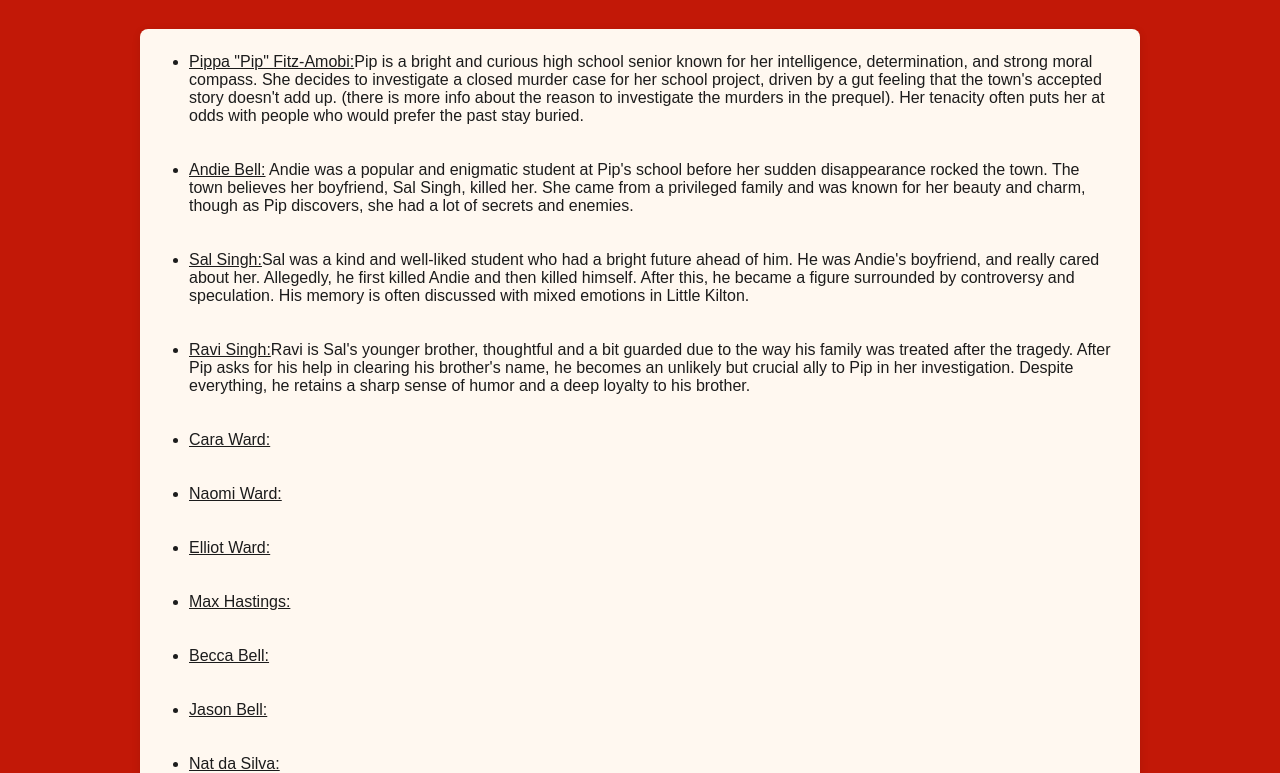
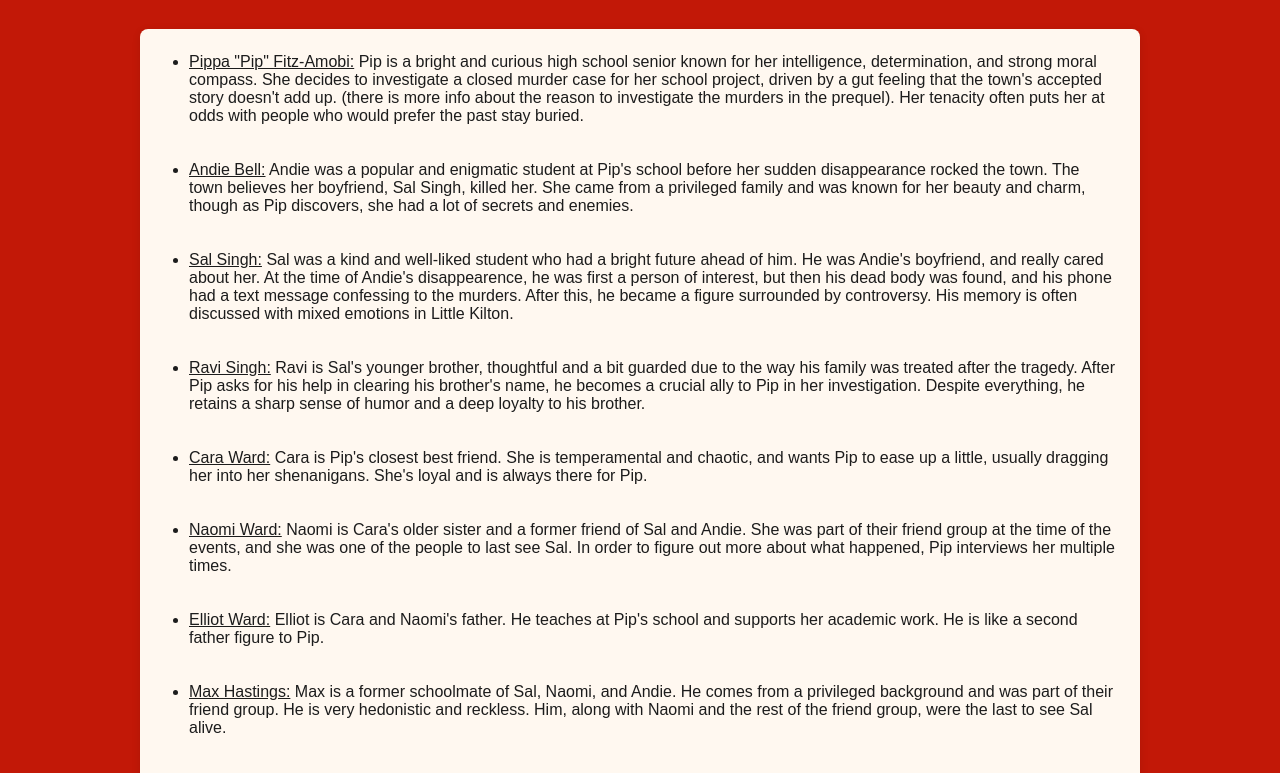
Before and after one commit to hudaazeem/tribute, a plain HTML site: page characters.html in a window 1280 px wide. Shown: the part 178-951 px from the top of the page. Drawn offline with Linux system fonts and the light colour scheme.

Commit message:
finished

```diff
--- a/characters.html
+++ b/characters.html
@@ -24,7 +24,7 @@
         <div id="third-book">
             <div class = "book-text">
                 <ul>
-                    <li><u>Pippa "Pip" Fitz-Amobi:</u>Pip is a bright and curious high school senior known for her intelligence, determination, and strong moral compass.
+                    <li><u>Pippa "Pip" Fitz-Amobi:</u> Pip is a bright and curious high school senior known for her intelligence, determination, and strong moral compass.
                         She decides to investigate a closed murder case for her school project, driven by a gut feeling that the town's accepted story doesn't add up.
                         (there is more info about the reason to investigate the murders in the prequel).
                         Her tenacity often puts her at odds with people who would prefer the past stay buried.
@@ -33,28 +33,38 @@
                         The town believes her boyfriend, Sal Singh, killed her.
                         She came from a privileged family and was known for her beauty and charm, though as Pip discovers, she had a lot of secrets and enemies.
                     </li><br>
-                    <br><li><u>Sal Singh:</u>Sal was a kind and well-liked student who had a bright future ahead of him.
-                        He was Andie's boyfriend, and really cared about her. Allegedly, he first killed Andie and then killed himself.
-                        After this, he became a figure surrounded by controversy and speculation.
+                    <br><li><u>Sal Singh:</u> Sal was a kind and well-liked student who had a bright future ahead of him.
+                        He was Andie's boyfriend, and really cared about her. At the time of Andie's disappearence, he was first a person of interest, but then his dead body was found, and his phone had a text message confessing to the murders.
+                        After this, he became a figure surrounded by controversy.
                         His memory is often discussed with mixed emotions in Little Kilton.
                     </li><br>
-                    <br><li><u>Ravi Singh:</u>Ravi is Sal's younger brother, thoughtful and a bit guarded due to the way his family was treated after the tragedy.
-                        After Pip asks for his help in clearing his brother's name, he becomes an unlikely but crucial ally to Pip in her investigation.
+                    <br><li><u>Ravi Singh:</u> Ravi is Sal's younger brother, thoughtful and a bit guarded due to the way his family was treated after the tragedy.
+                        After Pip asks for his help in clearing his brother's name, he becomes a crucial ally to Pip in her investigation.
                         Despite everything, he retains a sharp sense of humor and a deep loyalty to his brother.
                     </li><br>
-                    <br><li><u>Cara Ward:</u>
+                    <br><li><u>Cara Ward:</u> Cara is Pip's closest best friend. She is temperamental and chaotic, and wants Pip to ease up a little, usually dragging her into her shenanigans.
+                        She's loyal and is always there for Pip.
                     </li><br>
-                    <br><li><u>Naomi Ward:</u>
+                    <br><li><u>Naomi Ward:</u> Naomi is Cara's older sister and a former friend of Sal and Andie.
+                        She was part of their friend group at the time of the events, and she was one of the people to last see Sal.
+                        In order to figure out more about what happened, Pip interviews her multiple times.
                     </li><br>
-                    <br><li><u>Elliot Ward:</u>
+                    <br><li><u>Elliot Ward:</u> Elliot is Cara and Naomi's father.
+                        He teaches at Pip's school and supports her academic work. He is like a second father figure to Pip.
                     </li><br>
-                    <br><li><u>Max Hastings:</u>
+                    <br><li><u>Max Hastings:</u> Max is a former schoolmate of Sal, Naomi, and Andie.
+                        He comes from a privileged background and was part of their friend group. He is very hedonistic and reckless.
+                        Him, along with Naomi and the rest of the friend group, were the last to see Sal alive.
                     </li><br>
-                    <br><li><u>Becca Bell:</u>
+                    <br><li><u>Becca Bell:</u> Becca is Andie's younger sister.
+                        She is still processing with the aftermath of her sister's disappearance.
                     </li><br>
-                    <br><li><u>Jason Bell:</u>
+                    <br><li><u>Jason Bell:</u> Jason is Andie and Becca's father.
+                        He is known to be extremely strict and controlling over his daughters.
+                        He did not approve of Andie's relationship to Sal, and always made her and her sister compete with each other.
                     </li><br>
-                    <br><li><u>Nat da Silva:</u>
+                    <br><li><u>Nat da Silva:</u> Nat is a former classmate of Andie and Sal. Andie saw her as a potential rival, so she bullied her extensively.
+                        She has a more isolated reputation compared to others.
                     </li>
                 </ul>
             </div>
```
Also changed, not shown: thoughts.html (+1 -2 lines).
